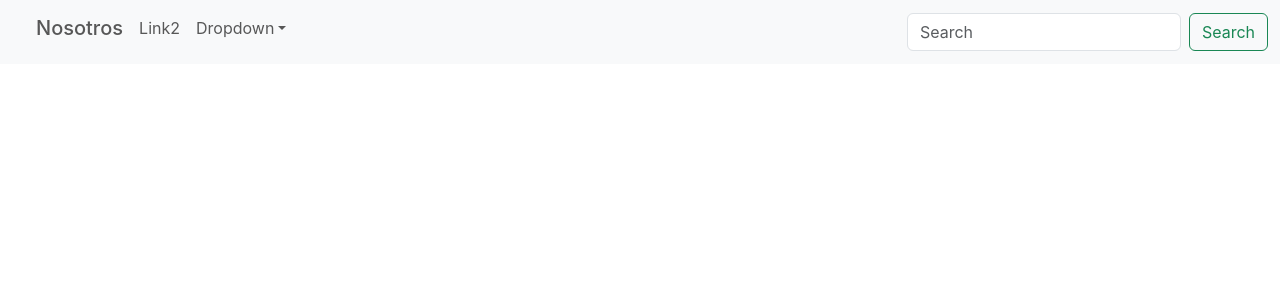
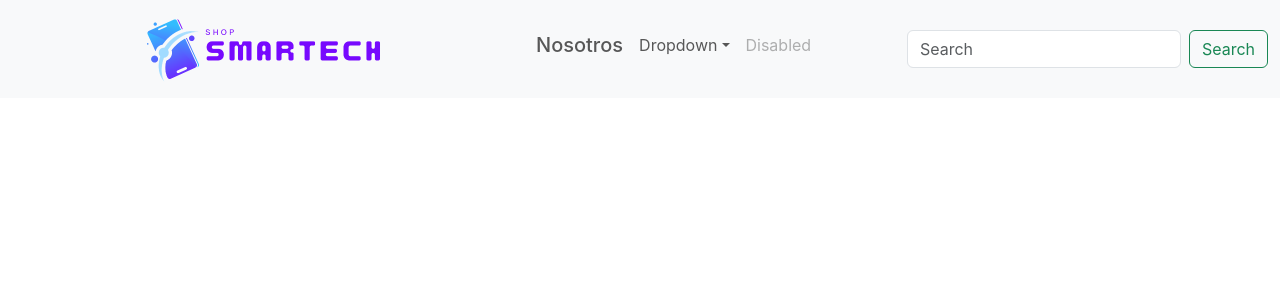
Before and after one commit to Martin-Juncos/E-Comerce, a React (Create React App) app in the folder frontend/: page /products in a window 1280 px wide. Shown: the top 300 px of the page. Built offline with nearby package versions, Linux system fonts and the light colour scheme.

Commit message:
270620230955

```diff
--- a/frontend/src/components/NavBar/NavBar.jsx
+++ b/frontend/src/components/NavBar/NavBar.jsx
@@ -8,7 +8,8 @@ function NavBar() {
       <nav className="navbar navbar-expand-lg bg-body-tertiary">
         <div className="container-fluid">
           <a className="navbar-brand" href="/home">
-
+            <img src={smartech2} alt="smartech2" className = 'w-50' />
+          </a>
           <button
             className="navbar-toggler"
             type="button"
@@ -19,19 +20,13 @@ function NavBar() {
             aria-label="Toggle navigation"
           >
             <span className="navbar-toggler-icon"></span>
-              <img className="w-50" src={smartech2} alt="img" />
           </button>
-          </a>
           <div className="collapse navbar-collapse" id="navbarSupportedContent">
             <ul className="navbar-nav me-auto mb-2 mb-lg-0">
+
               <li className="nav-item">
                 <a className="nav-link" href="/about">
                   <h5>Nosotros</h5>
-                </a>
-              </li>
-              <li className="nav-item">
-                <a className="nav-link" href="/">
-                  Link2
                 </a>
               </li>
               <li className="nav-item dropdown">
@@ -56,11 +51,19 @@ function NavBar() {
                     </a>
                   </li>
                   <li>
+                    <hr className="dropdown-divider"></hr>
+                  </li>
+                  <li>
                     <a className="dropdown-item" href="/">
                       Something else here
                     </a>
                   </li>
                 </ul>
+              </li>
+              <li className="nav-item">
+                <a className="nav-link disabled" href="/">
+                  Disabled
+                </a>
               </li>
             </ul>
             <form className="d-flex" role="search">
```
Lines whose indentation alone changed are shown as unchanged.
